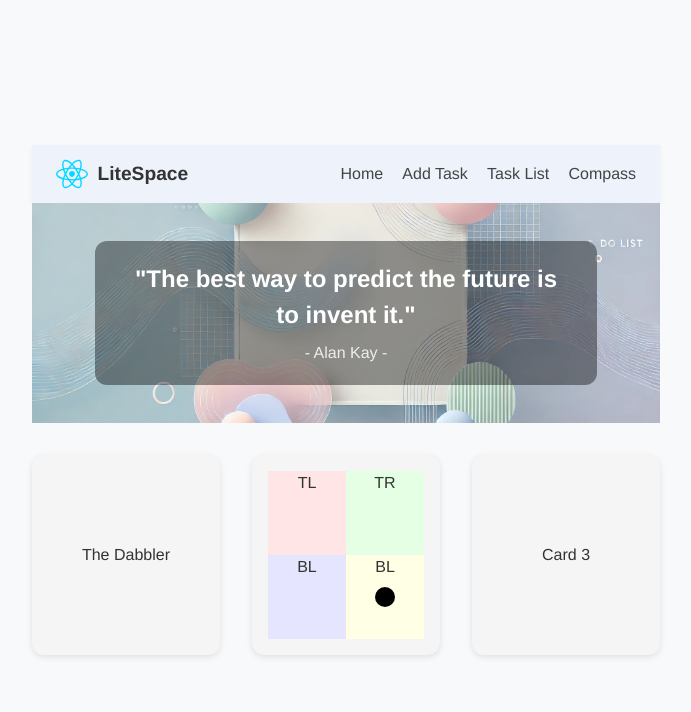
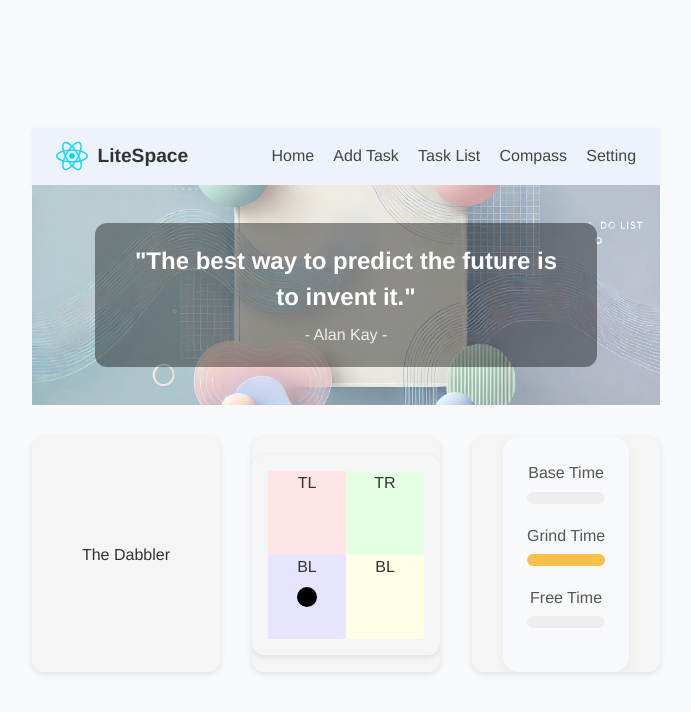
Before and after one commit to znguye/lite-space, a React (Vite) app: page /compass in a window 1280 px wide. Shown: the top 712 px of the page, without its empty margins (294-985 px from the left). Built offline with nearby package versions, Linux system fonts and the light colour scheme; data requests are answered from the project's data file.

Commit message:
FreeTimeCalculator added

```diff
--- a/src/App.css
+++ b/src/App.css
@@ -184,3 +184,48 @@ body {
   font-weight: 600;
   color: #444;
 }
+
+/* ----------------------- */
+/* SETTING PAGE */
+
+.setting-page {
+  max-width: 600px;
+  margin: 0 auto;
+  padding: 2rem;
+}
+
+.setting-page h2 {
+  text-align: center;
+  margin-bottom: 2rem;
+  color: #333;
+}
+
+.activity-row {
+  display: flex;
+  gap: 1rem;
+  margin-bottom: 1rem;
+  align-items: center;
+}
+
+.activity-row input[type="text"],
+.activity-row input[type="number"] {
+  flex: 1;
+  padding: 0.5rem;
+  border: 1px solid #ccc;
+  border-radius: 8px;
+}
+
+.setting-page button {
+  display: block;
+  margin: 2rem auto 0;
+  padding: 0.6rem 1.2rem;
+  border: none;
+  border-radius: 20px;
+  background-color: #dceefc;
+  font-weight: 500;
+  cursor: pointer;
+}
+
+.setting-page button:hover {
+  background-color: #bfdff9;
+}
--- a/src/App.jsx
+++ b/src/App.jsx
@@ -4,6 +4,7 @@ import HomePage from './pages/HomePage';
 import AddTaskPage from './pages/AddTaskPage';
 import TaskListPage from './pages/TaskListPage';
 import CompassPage from './pages/CompassPage';
+import SettingPage from './pages/SettingPage';
 
 function App() {
 
@@ -16,6 +17,7 @@ function App() {
           <Route path="/addtask" element={<AddTaskPage />} />
           <Route path="/tasklist" element={<TaskListPage />} />
           <Route path="/compass" element={<CompassPage />} />
+          <Route path="/setting" element={<SettingPage/>} />
       </Routes>
     </>
   )
--- /dev/null
+++ b/src/components/FreeTimeCalculator.jsx
@@ -0,0 +1,55 @@
+import React from "react";
+import { useEffect, useState } from "react";
+import "./comonents_styles/FreeTimeCalculator.css";
+
+export default function FreeTimeCalculator({tasks = []}) {
+    const [baseTime, setBaseTime] = useState(0);
+
+    useEffect(() => {
+        const stored = localStorage.getItem("baseActivities");
+        if (stored) {
+          const activities = JSON.parse(stored);
+          const total = activities.reduce((sum, act) => sum + (act.hours || 0), 0); // ✅ fixed
+          setBaseTime(total);
+        }
+      }, []);
+
+    const grindTime = tasks.reduce((sum,task) => sum + (task.duration || 0), 0)/ 60;
+    const freeTime = Math.max(24 - baseTime - grindTime, 0);
+
+    return (
+        <div className="free-time-card">
+            <div className="time-block">
+                <label>Base Time</label>
+                <div className="bar-container">
+                    <div
+                    className="bar base"
+                    style={{ width: `${(baseTime / 24) * 100}%` }}
+                    ></div>
+                </div>
+            </div>
+
+            <div className="time-block">
+                <label>Grind Time</label>
+                <div className="bar-container">
+                    <div
+                    className="bar grind"
+                    style={{ width: `${(grindTime / 24) * 100}%` }}
+                    ></div>
+                </div>
+            </div>
+
+            <div className="time-block">
+                <label>Free Time</label>
+                <div className="bar-container">
+                    <div
+                    className="bar free"
+                    style={{ width: `${(freeTime / 24) * 100}%` }}
+                    ></div>
+                </div>
+            </div>
+
+        </div>
+    )
+
+}
--- a/src/components/NavBar.jsx
+++ b/src/components/NavBar.jsx
@@ -15,6 +15,7 @@ export default function NavBar() {
                 <Link to = "/addtask">Add Task</Link>
                 <Link to = "/tasklist">Task List</Link>
                 <Link to = "/compass">Compass</Link>
+                <Link to = "/setting">Setting</Link>
             </div>
         </nav>
     )
--- /dev/null
+++ b/src/components/comonents_styles/FreeTimeCalculator.css
@@ -0,0 +1,45 @@
+.free-time-card {
+    padding: 1.5rem;
+    background-color: #f8f9fc;
+    border-radius: 16px;
+    box-shadow: 0 4px 12px rgba(0, 0, 0, 0.05);
+    max-width: 320px;
+    margin: auto;
+  }
+
+  .time-block {
+    margin-bottom: 1.25rem;
+  }
+
+  .time-block label {
+    display: block;
+    font-weight: 500;
+    margin-bottom: 0.4rem;
+    color: #555;
+  }
+
+  .bar-container {
+    background-color: #eee;
+    border-radius: 6px;
+    height: 12px;
+    width: 100%;
+    overflow: hidden;
+  }
+
+  .bar {
+    height: 12px;
+    border-radius: 6px;
+    transition: width 0.3s ease;
+  }
+
+  .bar.base {
+    background-color: #a8dadc;
+  }
+
+  .bar.grind {
+    background-color: #fcbf49;
+  }
+
+  .bar.free {
+    background-color: #90be6d;
+  }
--- a/src/pages/CompassPage.jsx
+++ b/src/pages/CompassPage.jsx
@@ -7,6 +7,8 @@ import { getRandomQuote } from "../services/quote_api";
 import CommpassCard from "../components/CompassCard";
 import '../pages/pages_styles/CompassPage.css'
 import Archetype from "../components/Archetype";
+import {getTasks} from "../services/api"
+import FreeTimeCalculator from "../components/FreeTimeCalculator";
 
 
 export default function CompassPage(){
@@ -16,6 +18,25 @@ export default function CompassPage(){
         useEffect(() => {
             setQuote(getRandomQuote());
         },[]);
+
+        const [tasks, setTasks] = useState([]);
+
+        useEffect(() => {
+            async function fetchData() {
+            const data = await getTasks();
+            setTasks(data);
+            }
+            fetchData();
+        }, []);
+
+        const totalTasks = tasks.length;
+        const completedTasks = tasks.filter(task => task.status === "done").length;
+
+        const categoryCounts = tasks.reduce((counts, task) => {
+        const cat = task.category || "Other";
+        counts[cat] = (counts[cat] || 0) + 1;
+        return counts;
+        }, {});
 
     return(
         <div>
@@ -33,11 +54,26 @@ export default function CompassPage(){
             </section>
 
             <section className="card-container">
-                <div className="card"><Archetype /></div>
-                <div className="card"><CommpassCard /></div>
-                <div className="card">Card 3</div>
+                <div className="card">
+                    <Archetype
+                    totalTasks={totalTasks}
+                    completedTasks={completedTasks}
+                    categoryCounts={categoryCounts}
+                    />
+                </div>
 
-            </section>
+                <div className="card">
+                    <CommpassCard
+                    totalTasks={totalTasks}
+                    completedTasks={completedTasks}
+                    categoryCounts={categoryCounts}
+                    />
+                </div>
+
+                <div className="card">
+                    <FreeTimeCalculator tasks={tasks} />
+                </div>
+                </section>
         </div>
     )
 }
--- a/src/pages/SettingPage.jsx
+++ b/src/pages/SettingPage.jsx
@@ -0,0 +1,60 @@
+import NavBar from "../components/NavBar";
+import React, { useState, useEffect } from "react";
+
+export default function SettingPage(){
+    const [baseActivities, setBaseActivities] = useState([
+        {name: "Sleep", hours:8},
+        {name: "Eat", hours: 2},
+    ]);
+
+    useEffect(() => {
+        localStorage.setItem("baseActivities", JSON.stringify(baseActivities));
+    }, [baseActivities]);
+
+    const handleChange = (index, value) => {
+        const updated = [...baseActivities];
+        updated[index].hours = Number(value);
+        setBaseActivities(updated);
+    }
+
+    const handleAdd = () => {
+        setBaseActivities([...baseActivities, {name: "", hours:0}]);
+    }
+
+    return(
+        <div>
+            <NavBar />
+            <div className="setting-page">
+
+                <h2>Daily Base Time Settings</h2>
+                {baseActivities.map((activity, index) => (
+                    <div key={index} className="activity-row">
+                        <input
+                            type="text"
+                            value={activity.name}
+                            onChange={(e) => {
+                                const updated = [...baseActivities];
+                                updated[index].name = e.target.value;
+                                setBaseActivities(updated);
+                            }}
+                            placeholder= "e.g. Shower"
+                        />
+
+                        <input
+                            type="number"
+                            value={activity.hours}
+                            onChange={(e) => handleChange(index, e.target.value)}
+                            placeholder="Hours per day"
+                            min="0"
+                            max="24"
+                            step="0.5"
+                        />
+                    </div>
+                ))}
+
+            <button onClick={handleAdd}> +Add activity </button>
+            </div>
+
+        </div>
+    );
+}
```
Also changed, not shown: src/pages/Setting.jsx (deleted, +0 -19 lines).
